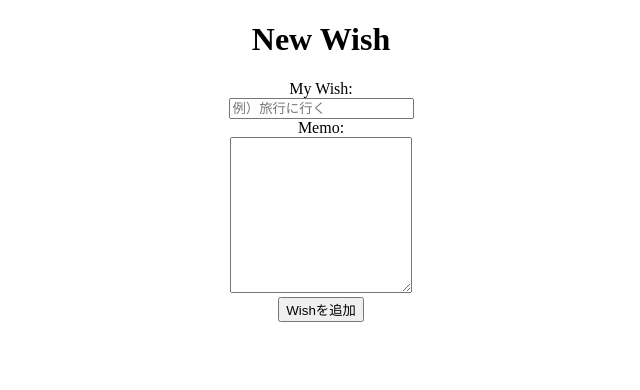
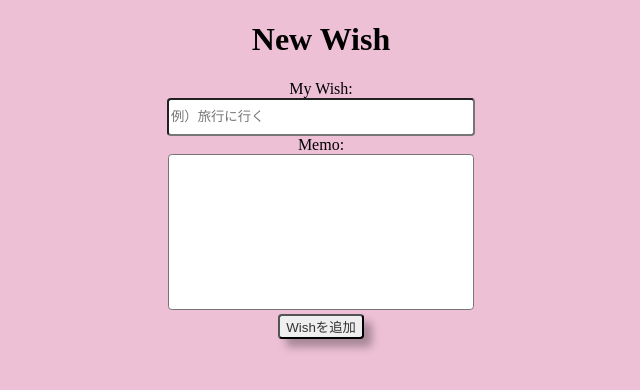
Before and after one commit to tarotyjp/docker-sample-php, a PHP site: page /new-wish.php in a window 1280 px wide. Shown: the top 390 px of the page, without its empty margins (319-959 px from the left). Run offline with PHP 8.4, Linux system fonts and the light colour scheme.

Commit message:
#14 追加画面のCSSを軽く整える（作業中）

```diff
--- a/src/learning/new-wish.php
+++ b/src/learning/new-wish.php
@@ -15,15 +15,15 @@
 <body>
   <h1>New Wish</h1>
   <form method="POST" action="index.php">
-    My Wish:<br>
+    <span >My Wish:</span><br>
     <input type="text" class="txt" name="myWish"
     placeholder="例）旅行に行く"><br>
-    Memo:<br>
-    <textarea name="memo" id="" cols="20" rows="10">
+    <span id="memo">Memo:</span><br>
+    <textarea name="memo" id="memo" cols="20" rows="10"
+    placeholder="例）夏までに貯金して沖縄でリゾートホテルに泊まる">
     </textarea>
     <br>
-    <!-- <input type="textarea" class="txt" name="memo" placeholder="例）夏までに貯金して沖縄でリゾートホテルに泊まる"><br> -->
-    <input type="submit" value="Wishを追加">
+    <input class="btn" type="submit" value="Wishを追加">
   </form>
 </body>
 </html>
--- a/src/learning/styles.css
+++ b/src/learning/styles.css
@@ -1,3 +1,30 @@
 body {
+    margin: 0;
     text-align: center;
+    background-color: rgb(238, 192, 214);
 }
+
+.my style {
+    padding: 20px auto;
+}
+
+form input[type="text"] {
+    width: 300px;
+    height: 32px;
+    padding: 32px auto;
+    border-radius: 1mm;
+}
+
+textarea {
+    width: 300px;
+    padding: 32px auto;
+    resize: none;
+    border-radius: 1mm;
+}
+
+.btn {
+    border-radius: 1mm;
+    color: #333;
+    text-align: center;
+    box-shadow: 8px 8px 8px rgba(0, 0, 0, 0.3);
+}
```
Also changed, not shown: src/learning/index.php (+10 -7 lines).
